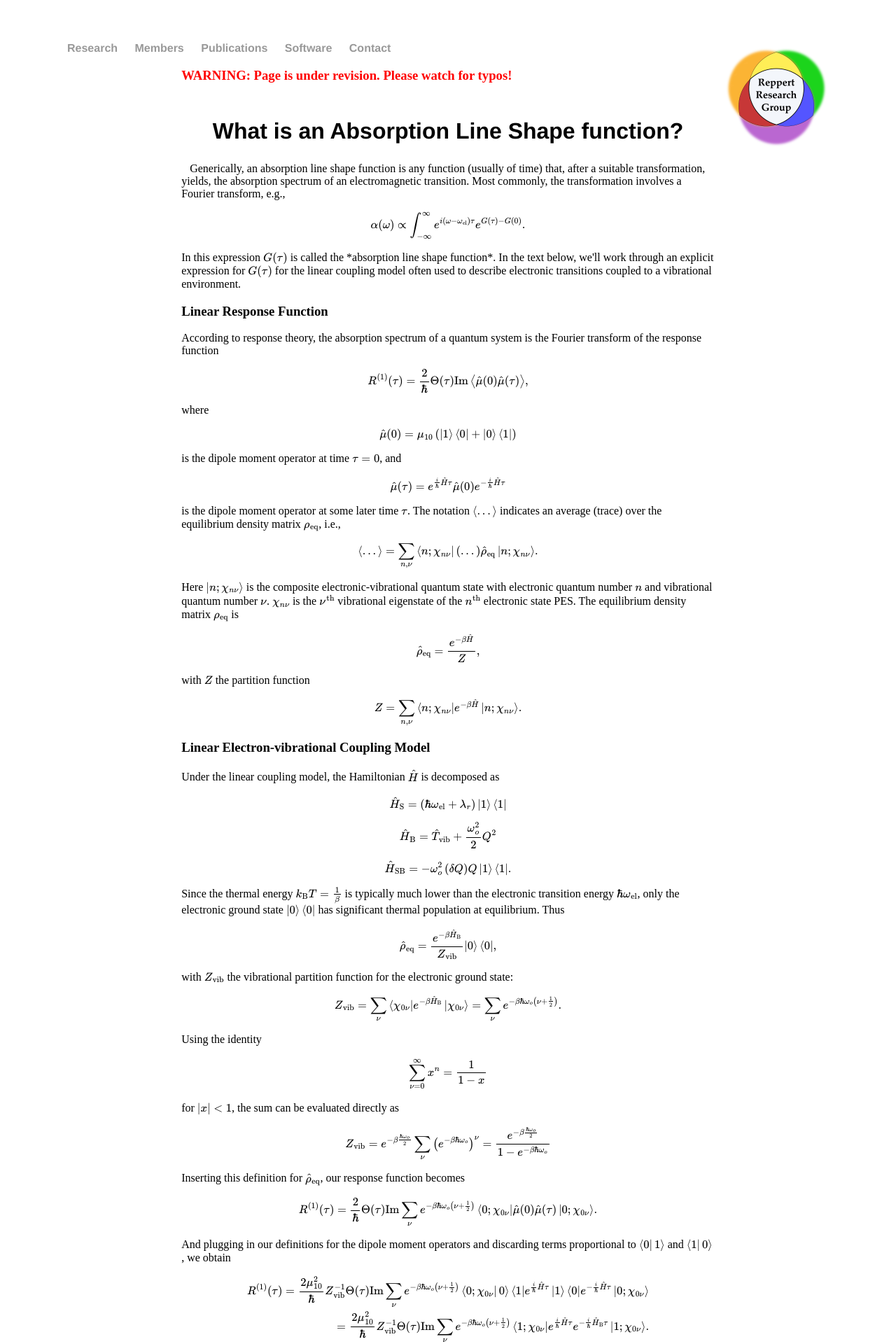
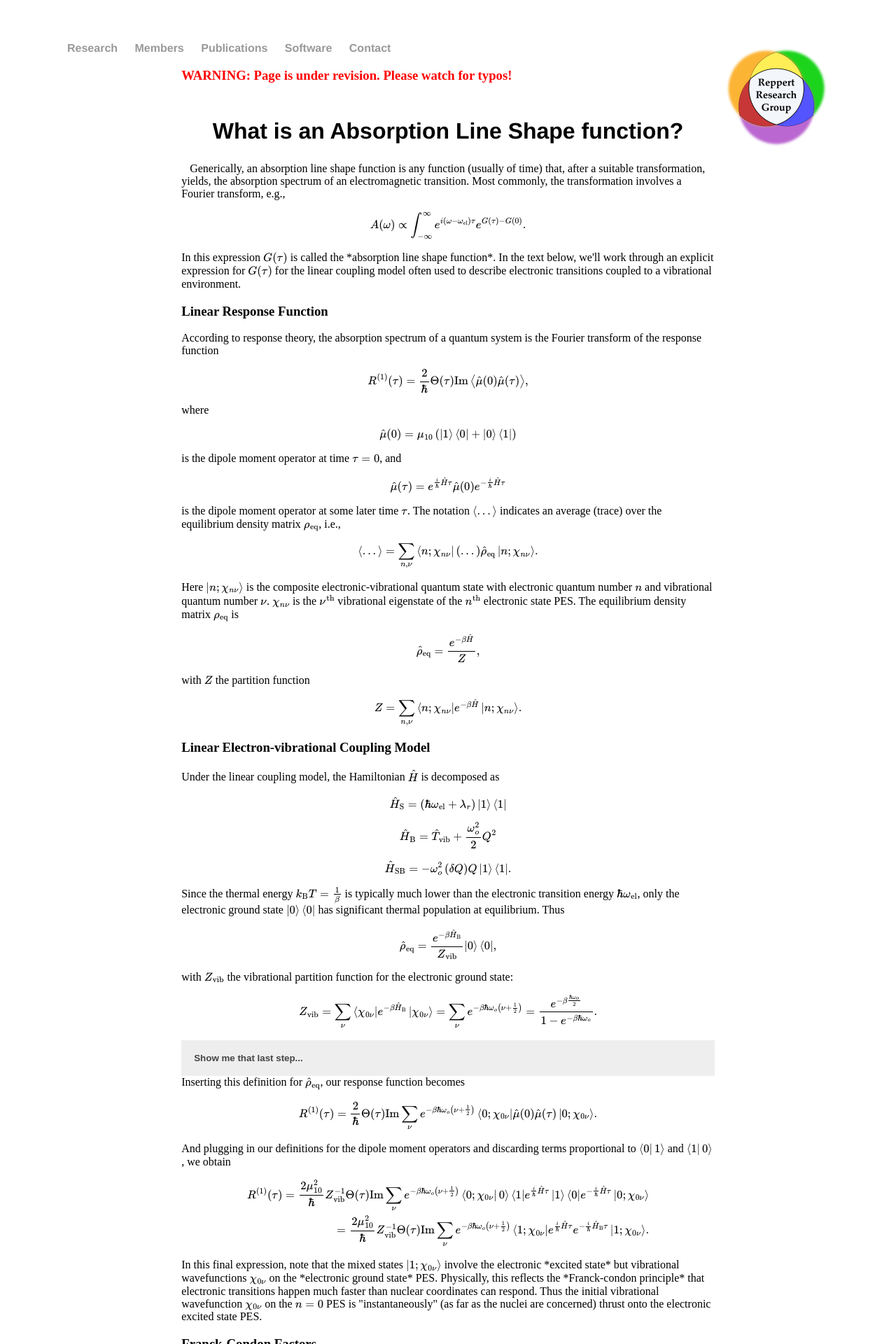
Before and after one commit to mreppert/mreppert.github.io, a Jekyll site: the page built from education/notes/LineShapeFunction.html, in a window 1280 px wide. Shown: the top 1920 px of the page at 70% size. Built offline with Jekyll 4.4.1, drawn with Linux system fonts in a browser that asks for light colours; formulas are drawn with MathJax 3; some of the changed text lies outside the part shown.

Commit message:
updated formatting with accordions

```diff
--- a/education/notes/LineShapeFunction.html
+++ b/education/notes/LineShapeFunction.html
@@ -7,7 +7,38 @@
 <html>
 <meta name="viewport" content="width=device-width, initial-scale=1">
 
+
 <head>
+
+<style>
+ /* Style the buttons that are used to open and close the accordion panel */
+.accordion {
+  background-color: #eee;
+  color: #444;
+  cursor: pointer;
+  padding: 18px;
+  width: 100%;
+  text-align: left;
+  border: none;
+  outline: none;
+  transition: 0.4s;
+}
+
+/* Add a background color to the button if it is clicked on (add the .active class with JS), and when you move the mouse over it (hover) */
+.active, .accordion:hover {
+  background-color: #ccc;
+}
+
+/* Style the accordion panel. Note: hidden by default */
+.panel {
+  padding: 0 18px;
+  background-color: #ebebeb;
+  display: none;
+  overflow: hidden;
+}
+</style>
+
+
 <script type="text/x-mathjax-config">
   MathJax.Hub.Config({
     extensions: ["tex2jax.js"],
@@ -24,6 +55,8 @@
 <script type="text/javascript"
   src="https://cdnjs.cloudflare.com/ajax/libs/mathjax/2.7.5/MathJax.js">
 </script>
+
+
 </head>
 
 <body>
@@ -44,7 +77,7 @@
 
 Generically, an absorption line shape function is any function (usually of time) that, after a suitable transformation, yields, the absorption spectrum of an electromagnetic transition. Most commonly, the transformation involves a Fourier transform, e.g.,
 
-$$ \alpha(\omega) \propto \int_{-\infty}^\infty e^{i \left ( \omega - \omega_\text{el} \right) \tau} e^{G(\tau) - G(0)} . $$
+$$ A(\omega) \propto \int_{-\infty}^\infty e^{i \left ( \omega - \omega_\text{el} \right) \tau} e^{G(\tau) - G(0)} . $$
 
 In this expression $G(\tau)$ is called the *absorption line shape function*. In the text below, we'll work through an explicit expression for $G(\tau)$ for the linear coupling model often used to describe electronic transitions coupled to a vibrational environment.
 
@@ -94,18 +127,36 @@
 with $Z_\text{vib}$ the vibrational partition function for the electronic ground state:
 
 \begin{align}
-Z_\text{vib} &= \sum_\nu \bra{\chi_{0\nu}} e^{-\beta \hat H_\text{B}} \ket{\chi_{0\nu}} = \sum_\nu e^{-\beta \hbar \omega_o \left (\nu + \frac{1}{2} \right) } .
+Z_\text{vib} &= \sum_\nu \bra{\chi_{0\nu}} e^{-\beta \hat H_\text{B}} \ket{\chi_{0\nu}} = \sum_\nu e^{-\beta \hbar \omega_o \left (\nu + \frac{1}{2} \right) } = \frac{e^{-\beta \frac{\hbar \omega_o }{2} }}{1 - e^{-\beta \hbar \omega_o }} .
 \end{align}
 
-Using the identity
 
-$$ \sum_{\nu=0}^\infty x^n = \frac{1}{1 - x}$$
+<button class="accordion"><b>Show me that last step...</b></button>
+<div class="panel">
 
-for $|x| < 1$, the sum can be evaluated directly as
+Factoring out the $e^{-\frac{\beta \hbar \omega_o}{2}}$, $Z_\text{vib}$ has can be written as
+
+$$ Z_\text{vib} = e^{-\frac{\beta \hbar \omega_o}{2}} \sum_\nu \left( e^{-\beta \hbar \omega_o } \right)^\nu . $$
+
+This has the form of an infinite series $1 + x + x^2 + ... $, which can be summed explicitly. To see this, consider what happens when we multiply the finite sum $1 + x + x^2 + ... + x^N$ by $(1 - x)$:
 
 \begin{align}
-Z_\text{vib} &= e^{-\beta \frac{\hbar \omega_o }{2} } \sum_\nu \left( e^{-\beta \hbar \omega_o } \right)^\nu = \frac{e^{-\beta \frac{\hbar \omega_o }{2} }}{1 - e^{-\beta \hbar \omega_o }}
+\left( 1 + x + x^2 + ... + x^N \right) \left( 1 - x \right) &= \left( 1 + x + x^2 + ... + x^N \right) \\
+&- \left( x + x^2 + ... + x^N + x^{N+1}\right)\\
+&= 1 - x^{N+1}.
 \end{align}
+
+Dividing both sides of the equation by $1 - x$ gives
+
+$$ \left( 1 + x + x^2 + ... + x^N \right) = \frac{1 - x^{N+1}}{1 - x }. $$
+
+If $|x| < 1$, we may take the limit $N \to \infty$ of both sides of the equation to obtain (since in this case $x^N \to 0$ as $N \to \infty$):
+
+$$ \sum_{n=0}^\infty x^n = \frac{1}{1 - x }. $$
+
+Applying this formula to our expression for $Z_\text{vib}$ (with $x = e^{-\beta \hbar \omega_o}$), we get the desired result.
+
+</div>
 
 Inserting this definition for $\hat \rho_\text{eq}$, our response function becomes
 
@@ -169,7 +220,7 @@
 
 $$ \braket{\chi_{0\nu}}{\chi_{1\nu'}}  = \bra{\chi_{0\nu}} e^{-i \frac{\delta Q \hat P}{\hbar}} \ket{\chi_{0\nu'}} . $$
 
-<h3> The Line Shape Function</h3>
+<h3>Vibrational Dynamics</h3>
 
 Although Franck-Condon factors can be evaluated explicitly for small values of $\nu$ and $\nu'$, they become increasingly cumbersome as these indices increase. A much simpler closed form expression can be obtained, however, for the complete absorption line shape, including the sum over Franck-Condon factors.
 
@@ -188,8 +239,16 @@
 The identity operator $\sum_{\nu'} \ket{0;\chi_{0\nu'}}\bra{0; \chi_{0\nu'}}$ can now be eliminated from the expression:
 
 \begin{align}
-R^{(1)}(\tau) &= \frac{2 \mu_{10}^2 }{\hbar} Z_\text{vib}^{-1} \Theta(\tau) \text{Im} \sum_{\nu} e^{ i \omega_\text{el} \tau} \bra{\chi_{0\nu}} e^{-i \frac{\delta Q \hat P}{\hbar}} e^{ \frac{i}{\hbar} \hat H_\text{B} \tau} e^{i \frac{\delta Q \hat P}{\hbar}} e^{ - \frac{i}{\hbar} \hat H_\text{B} \tau} \ket{\chi_{0\nu}} e^{-\beta \hbar \omega_o \left( \nu + \frac{1}{2} \right )} .
+R^{(1)}(\tau) &= \frac{2 \mu_{10}^2 }{\hbar} Z_\text{vib}^{-1} \Theta(\tau) \text{Im} \sum_{\nu} e^{ i \omega_\text{el} \tau} \bra{\chi_{0\nu}} e^{-i \frac{\delta Q \hat P}{\hbar}} e^{ \frac{i}{\hbar} \hat H_\text{B} \tau} e^{i \frac{\delta Q \hat P}{\hbar}} e^{ - \frac{i}{\hbar} \hat H_\text{B} \tau} \ket{\chi_{0\nu}} e^{-\beta \hbar \omega_o \left( \nu + \frac{1}{2} \right )} \\
+&= \frac{2 \mu_{10}^2 }{\hbar} Z_\text{vib}^{-1} \Theta(\tau) \text{Im} \sum_{\nu} e^{ i \omega_\text{el} \tau} \bra{\chi_{0\nu}} e^{-i \frac{\delta Q \hat P}{\hbar}} e^{i \frac{\delta Q \hat P(\tau) }{\hbar}} \ket{\chi_{0\nu}} e^{-\beta \hbar \omega_o \left( \nu + \frac{1}{2} \right )} ,
 \end{align}
+
+where
+
+$$\hat P(\tau) \equiv e^{ \frac{i}{\hbar} \hat H_\text{B} \tau} \hat P e^{ - \frac{i}{\hbar} \hat H_\text{B} \tau} . $$
+
+<button class="accordion"><b>What just happened?</b></button>
+<div class="panel">
 
 The operator product $e^{ \frac{i}{\hbar} \hat H_\text{B} \tau} e^{i \frac{\delta Q \hat P}{\hbar}} e^{ - \frac{i}{\hbar} \hat H_\text{B} \tau}$ looks complicated but can be simplified substantially. Note that for any operators $\hat A$ and $\hat B$
 
@@ -199,15 +258,27 @@
 &= e^{ i e^{i \hat A} \hat B e^{ - i \hat A} }.
 \end{align}
 
-In the middle line here, we have simply noted that because $e^{i \hat A} e^{- i \hat A} = \hat 1$, we can insert the quantity $e^{i \hat A} e^{- i \hat A}$ between each pair of $\hat B$ operators in the $\hat B^n$ term. Applied to our response function, this gives
+In the middle line here, we have simply noted that because $e^{i \hat A} e^{- i \hat A} = \hat 1$, we can insert the quantity $e^{i \hat A} e^{- i \hat A}$ between each pair of $\hat B$ operators in the $\hat B^n$ term. Thus the transformed exponential of $\hat B$ is just the exponential of the transformed operator $\hat B$. Applying this to $e^{ \frac{i}{\hbar} \hat H_\text{B} \tau} e^{i \frac{\delta Q \hat P}{\hbar}} e^{ - \frac{i}{\hbar} \hat H_\text{B} \tau}$ with $\hat A = \frac{\hat H_\text{B}}{\hbar}$ and $\hat B = \frac{\delta Q \hat P}{\hbar}$ gives the desired result in the response function.
 
-\begin{align}
-R^{(1)}(\tau) &= \frac{2 \mu_{10}^2 }{\hbar} Z_\text{vib}^{-1} \Theta(\tau) \text{Im} \sum_{\nu} e^{ i \omega_\text{el} \tau} \bra{\chi_{0\nu}} e^{-i \frac{\delta Q \hat P}{\hbar}} e^{i \frac{\delta Q \hat P(\tau) }{\hbar}} \ket{\chi_{0\nu}} e^{-\beta \hbar \omega_o \left( \nu + \frac{1}{2} \right )} ,
-\end{align}
+</div>
 
-where
 
-$$\hat P(\tau) \equiv e^{ \frac{i}{\hbar} \hat H_\text{B} \tau} \hat P e^{ - \frac{i}{\hbar} \hat H_\text{B} \tau} . $$
+
+<h3>The Laguerre Polynomials</h3>
+
+
+With a bit of (somewhat tedious) rearrangement, the exponential $e^{-i \frac{\delta Q \hat P}{\hbar}} e^{i \frac{\delta Q \hat P(\tau) }{\hbar}}$ can be rewritten as
+
+$$e^{-i \frac{\delta Q \hat P}{\hbar}} e^{i \frac{\delta Q \hat P(\tau) }{\hbar}} = e^{ i s \sin(\omega_o \tau)} e^{ - \frac{|\alpha(\tau)|^2}{2}} e^{\alpha^*(\tau) \hat A^\dagger} e^{ - \alpha(\tau) \hat A } $$
+
+where $\hat A^\dagger$ and $\hat A$ are the harmonic oscillator raising and lowering operators, and
+
+$$ \alpha(\tau) = \delta Q \sqrt{\frac{\omega_o}{2 \hbar}} \left( 1 - e^{ - i \omega_o \tau} \right) . $$
+
+
+<button class="accordion"><b>See the Proof</b></button>
+<div class="panel">
+
 
 In the Heisenberg picture, $\hat P(\tau)$ is just the momentum operator of the bath propagated under the ground-state bath Hamiltonian $\hat H_\text{B}$. An explicit expression for $\hat P(\tau)$ can be obtained by noting that its time derivative satisfies
 
@@ -318,15 +389,15 @@
 
 $$e^{-i \frac{\delta Q \hat P}{\hbar}} e^{i \frac{\delta Q }{\hbar} \left( \hat P\cos \left( \omega \tau \right) - \omega_o \hat Q \sin(\omega_o \tau) \right) } = e^{ i s \sin(\omega_o \tau)} e^{ - \frac{|\alpha(\tau)|^2}{2}} e^{\alpha^*(\tau) \hat A^\dagger} e^{ - \alpha(\tau) \hat A } . $$
 
-
-<h3>The Laguerre Polynomials</h3>
+</div>
 
 
-Our response function now reads
+Our response function thus reads:
 
 \begin{align}
 R^{(1)}(\tau) &= \frac{2 \mu_{10}^2 }{\hbar} Z_\text{vib}^{-1} \Theta(\tau) \text{Im} \sum_{\nu} e^{i \omega_\text{el} \tau} e^{ i s \sin(\omega_o \tau)} e^{ - \frac{|\alpha(\tau)|^2}{2}} \bra{\chi_{0\nu}} e^{\alpha^*(\tau) \hat A^\dagger} e^{ - \alpha(\tau) \hat A } \ket{\chi_{0\nu}} e^{-\beta \hbar \omega_o \left( \nu + \frac{1}{2} \right )} .
 \end{align}
+
 
 The matrix element can be expanded as a finite sum through a Taylor series in the exponentials:
 
@@ -353,9 +424,20 @@
 
 <h3>The Generating Function</h3>
 
-With this observation, we can evaluate the response function explicitly, making use of the *generating function* for the Laguerre polynomials:
+
+In terms of these Laguerre polynomials, our response function reads
+\begin{align}
+R^{(1)}(\tau) &= \frac{2 \mu_{10}^2 }{\hbar} Z_\text{vib}^{-1} \Theta(\tau) \text{Im} e^{i \omega_\text{el} \tau} e^{ i s \sin(\omega_o \tau)} e^{ - \frac{|\alpha(\tau)|^2}{2}} e^{-\frac{\beta \hbar \omega_o }{2} } \sum_{\nu} \left( e^{-\beta \hbar \omega_o } \right)^\nu L_\nu\left (\left | \alpha(\tau) \right|^2 \right)
+\end{align}
+
+
+This final sum over $\nu$ can be evaluated explicitly using *generating function* relation for the Laguerre polynomials:
 
 $$ \sum_{\nu=0}^\infty u^\nu L_\nu(x) = \frac{1}{1-u} e^{-\frac{ux}{1-u}} .$$
+
+
+<button class="accordion"><b>Where does this come from?</b></button>
+<div class="panel">
 
 This nontrivial relation can be justified as follows: note first that the Laguerre polynomials satisfy the differential recursion relation
 
@@ -390,13 +472,30 @@
 
 $$ G(x,u) = \frac{1}{1-u} e^{-\frac{ux}{1-u}} . $$
 
-<h3> The Absorption Spectrum</h3>
+</div>
+<script>
+var acc = document.getElementsByClassName("accordion");
+var i;
+
+for (i = 0; i < acc.length; i++) {
+  acc[i].addEventListener("click", function() {
+    this.classList.toggle("active");
+    var panel = this.nextElementSibling;
+    if (panel.style.display === "block") {
+      panel.style.display = "none";
+    } else {
+      panel.style.display = "block";
+    }
+  });
+}
+</script>
 
 
+
+Setting $u = e^{-\beta \hbar \omega_o}$ and $x = \left | \alpha(\tau) \right |^2$ and plugging this relation into our response function, we obtain
 \begin{align}
-R^{(1)}(\tau) &= \frac{2 \mu_{10}^2 }{\hbar} Z_\text{vib}^{-1} \Theta(\tau) \text{Im} e^{i \omega_\text{el} \tau} e^{ i s \sin(\omega_o \tau)} e^{ - \frac{|\alpha(\tau)|^2}{2}} e^{-\frac{\beta \hbar \omega_o }{2} } \sum_{\nu} \left( e^{-\beta \hbar \omega_o } \right)^\nu L_\nu\left (\left | \alpha(\tau) \right|^2 \right) \\
-&= \frac{2 \mu_{10}^2 }{\hbar} Z_\text{vib}^{-1} \Theta(\tau) \text{Im} e^{ i \omega_\text{el} \tau} e^{ i s \sin(\omega_o \tau)}e^{ - \frac{|\alpha(\tau)|^2}{2}} \frac{e^{-\frac{\beta \hbar \omega_o }{2} }}{1 - e^{-\beta \hbar \omega_o } } e^{ - \frac{\left | \alpha(\tau) \right|^2 e^{-\beta \hbar \omega_o } }{1 - e^{-\beta \hbar \omega_o }}}\\
-&= \frac{2 \mu_{10}^2 }{\hbar} \Theta(\tau) \text{Im} e^{i \omega_\text{el} \tau} e^{ i s \sin(\omega_o \tau)} e^{ - \frac{1}{2} |\alpha(\tau)|^2 \left( 1 + 2 \bar n(\omega_o) \right)}
+R^{(1)}(\tau) &= \frac{2 \mu_{10}^2 }{\hbar} Z_\text{vib}^{-1} \Theta(\tau) \text{Im} \; e^{ i \omega_\text{el} \tau} e^{ i s \sin(\omega_o \tau)}e^{ - \frac{|\alpha(\tau)|^2}{2}} \frac{e^{-\frac{\beta \hbar \omega_o }{2} }}{1 - e^{-\beta \hbar \omega_o } } e^{ - \frac{\left | \alpha(\tau) \right|^2 e^{-\beta \hbar \omega_o } }{1 - e^{-\beta \hbar \omega_o }}}\\
+&= \frac{2 \mu_{10}^2 }{\hbar} \Theta(\tau) \text{Im} \; e^{i \omega_\text{el} \tau} e^{ i s \sin(\omega_o \tau)} e^{ - \frac{1}{2} |\alpha(\tau)|^2 \left( 1 + 2 \bar n(\omega_o) \right)}
 \end{align}
 
 
```
Also changed, not shown: other parts of education/notes/LineShapeFunction.html (+5 -5 lines).
